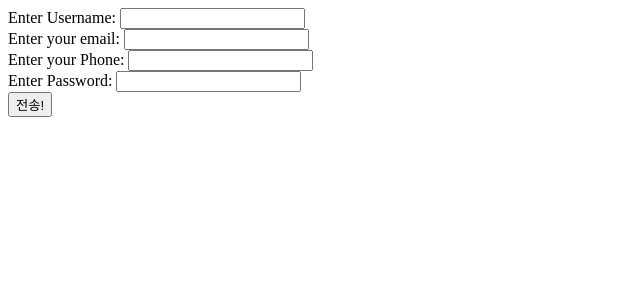
After one commit to kbigdata005/web_server, a Flask app: page /register in a window 1280 px wide. The commit adds this page. Shown: the top 300 px of the page, without its empty margins (0-640 px from the left). Run offline with Flask 3, Linux system fonts and the light colour scheme.

Commit message:
register

```diff
--- a/app.py
+++ b/app.py
@@ -1,8 +1,14 @@
 from flask import Flask , render_template ,request
 from data import Articles
+from mysql import Mysql
+import config
+import pymysql
 # print(Articles())
 
+
 app = Flask(__name__)
+
+mysql = Mysql(password=config.PASSWORD)
 
 @app.route('/' , methods=['GET','POST'])
 def index():
@@ -38,6 +44,31 @@ def list():
     data = Articles()
     return render_template('list.html' , data=data)
 
+@app.route('/register', methods=['GET', 'POST'])
+def register():
+    if request.method == 'POST':
+        username = request.form.get('username')
+        email = request.form.get('email')
+        phone = request.form.get('phone')
+        password = request.form.get('password')
+        print(username , email , phone , password)
 
+        db = pymysql.connect(host=mysql.host, user=mysql.user, db=mysql.db, password=mysql.password, charset=mysql.charset)
+        curs = db.cursor()
+
+        sql = f'SELECT * FROM user WHERE email = %s;'
+        curs.execute(sql , email)
+
+        rows = curs.fetchall()
+        print(rows)
+        if rows:
+            return "Persistance Denied"
+        else:
+            result = mysql.insert_user(username, email ,phone,password )
+            print(result)
+            return "success"
+
+    elif request.method == "GET":
+        return render_template('register.html')
 if __name__ == '__main__':
     app.run(debug=True)
--- a/mysql.py
+++ b/mysql.py
@@ -49,6 +49,8 @@ class Mysql:
         db.commit()
         db.close()
 
+        return result
+
     def verify_password(self ,email, password):
         db = pymysql.connect(host=self.host, user=self.user, db=self.db, password=self.password, charset=self.charset)
         curs = db.cursor()
@@ -81,7 +83,7 @@ class Mysql:
 
         db.close()
 
-mysql = Mysql(password='java')
+# mysql = Mysql(password='java')
 # rows = mysql.get_user()
 # print(rows)
 
--- a/templates/index.html
+++ b/templates/index.html
@@ -3,6 +3,7 @@
 <head>
     <meta charset="UTF-8">
     <meta name="viewport" content="width=device-width, initial-scale=1.0">
+    <link href="https://cdn.jsdelivr.net/npm/bootstrap@5.0.2/dist/css/bootstrap.min.css" rel="stylesheet" integrity="sha384-EVSTQN3/azprG1Anm3QDgpJLIm9Nao0Yz1ztcQTwFspd3yD65VohhpuuCOmLASjC" crossorigin="anonymous">
     <title>웹페이지</title>
 </head>
 <body>
@@ -13,5 +14,7 @@
     {% else %}
     <h3>입력한 데이터가 없습니다....</h3>
     {% endif %}
+    <a href="/register"><button class="btn bg-warning">회원가입</button></a>
+    <a href="/login"><button class="btn bg-primary">로그인</button></a>
 </body>
 </html>
--- /dev/null
+++ b/templates/register.html
@@ -0,0 +1,31 @@
+<!DOCTYPE html>
+<html lang="en">
+<head>
+<meta charset="UTF-8">
+<meta name="viewport" content="width=device-width, initial-scale=1.0">
+<title>Join Page</title>
+</head>
+<body>
+<form action="/register" method="post" class="form-example">
+	<div class="form-example">
+		<label for="name">Enter Username: </label>
+		<input type="text" name="username" id="name" required>
+	</div>
+	<div class="form-example">
+		<label for="email">Enter your email: </label>
+		<input type="email" name="email" id="email" required>
+	</div>
+	<div class="form-example">
+		<label for="phone">Enter your Phone: </label>
+		<input type="text" name="phone" id="phone" required>
+	</div>
+	<div class="form-example">
+		<label for="password">Enter Password: </label>
+		<input type="password" name="password" id="password" required>
+	</div>
+	<div class="form-example">
+		<input type="submit" value="전송!">
+	</div>
+</form>
+</body>
+</html>
```
Also changed, not shown: 1 other file.
